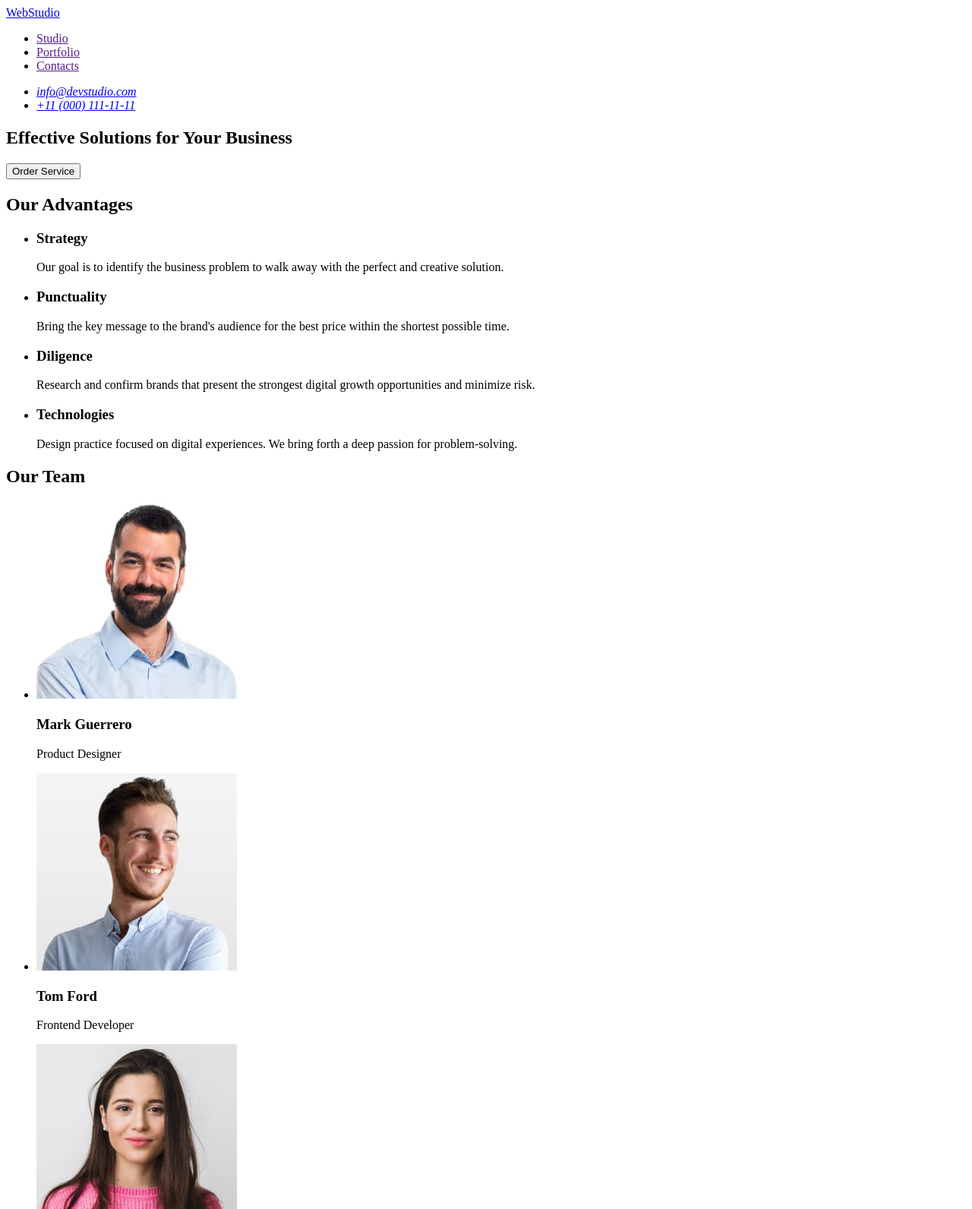
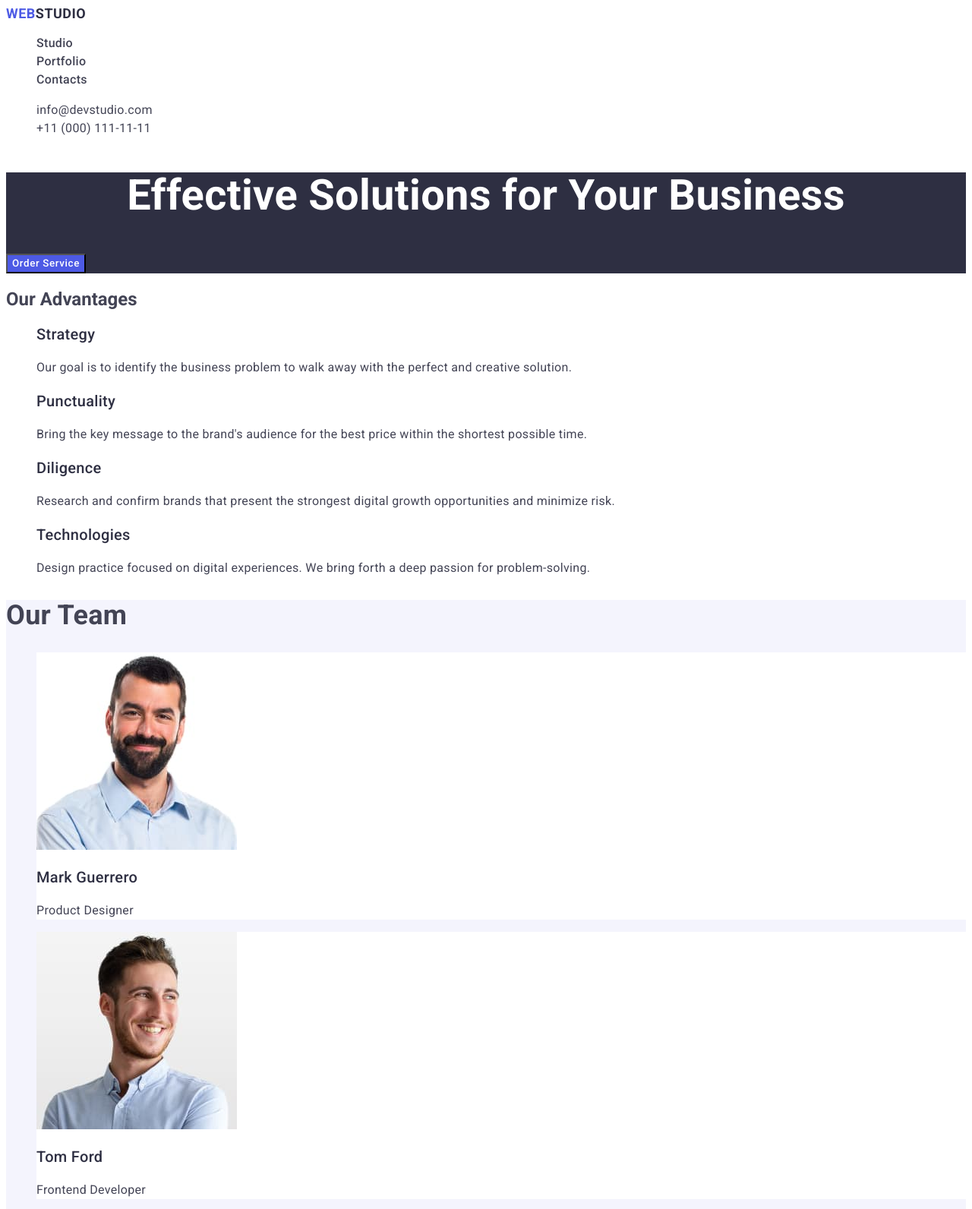
Before and after one commit to Merylly/goit-markup-hw-02, a plain HTML site: page index.html in a window 1280 px wide. Shown: the top 1592 px of the page at 76% size. Drawn offline with Linux system fonts and the light colour scheme.

Commit message:
add styles.css

```diff
--- /dev/null
+++ b/css/styles.css
@@ -0,0 +1,112 @@
+:root {
+}
+
+body {
+  font-family: "Roboto", sans-serif;
+  color: #434455;
+  background-color: #ffffff;
+  font-size: 16px;
+  font-weight: 400;
+}
+
+a {
+  text-decoration: none;
+}
+
+ul {
+  list-style-type: none;
+}
+
+.logo {
+  font-family: "Raleway" sans-serif;
+  color: #4d5ae5;
+  font-weight: 700;
+  font-size: 18px;
+  line-height: 1.16em;
+  letter-spacing: 0.03rem;
+  text-transform: uppercase;
+}
+
+.logo-accent {
+  color: #2e2f42;
+}
+
+.nav-link {
+  font-weight: 500;
+  line-height: 1.5em;
+  letter-spacing: 0.02rem;
+  color: inherit;
+}
+
+.address-link {
+  font-style: normal;
+  line-height: 1.5em;
+  letter-spacing: 0.02rem;
+  color: #434455;
+}
+
+.hero-section {
+  background-color: #2e2f42;
+}
+
+.hero-title {
+  font-size: 56px;
+  font-weight: 700;
+  line-height: 1.07143em;
+  letter-spacing: 0.02rem;
+  text-align: center;
+  color: #ffffff;
+}
+
+.hero-button {
+  font-family: "Roboto", sans-serif;
+  background-color: #4d5ae5;
+  font-weight: 500;
+  color: #ffffff;
+  line-height: 1.5em;
+  letter-spacing: 0.04rem;
+}
+
+.section-title {
+  font-size: 36px;
+  font-weight: 700;
+  line-height: 1.1111em;
+  letter-spacing: 0.02rem;
+  text-transform: capitalize;
+}
+
+.section-list-title {
+  font-size: 20px;
+  font-weight: 500;
+  line-height: 1.2em;
+  letter-spacing: 0.02rem;
+  color: #2e2f42;
+}
+
+.section-list-text {
+  font-weight: 400;
+  line-height: 1.5em;
+  letter-spacing: 0.02rem;
+}
+
+.team-section {
+  background-color: #f4f4fd;
+}
+
+.team-list {
+  background-color: #ffffff;
+}
+
+.footer {
+  background-color: #2e2f42;
+}
+
+.logo-accent-footer {
+  color: #f4f4fd;
+}
+
+.footer-text {
+  line-height: 1.5em;
+  letter-spacing: 0.02rem;
+  color: #f4f4fd;
+}
--- a/index.html
+++ b/index.html
@@ -4,119 +4,126 @@
     <meta charset="UTF-8" />
     <meta name="viewport" content="width=device-width, initial-scale=1.0" />
     <title>WebStudio</title>
+    <link rel="preconnect" href="https://fonts.googleapis.com" />
+    <link rel="preconnect" href="https://fonts.gstatic.com" crossorigin />
+    <link
+      href="https://fonts.googleapis.com/css2?family=Raleway:wght@700&family=Roboto:wght@400;500;700&display=swap"
+      rel="stylesheet"
+    />
+    <link rel="stylesheet" href="./css/styles.css" />
   </head>
   <body>
     <header>
       <nav>
-        <a href="./index.html">WebStudio</a>
+        <a class="logo" href="./index.html">Web<span class="logo-accent">Studio</span></a>
         <ul>
           <li>
-            <a href="">Studio</a>
+            <a class="nav-link" href="">Studio</a>
           </li>
           <li>
-            <a href="">Portfolio</a>
+            <a class="nav-link" href="">Portfolio</a>
           </li>
           <li>
-            <a href="">Contacts</a>
+            <a class="nav-link" href="">Contacts</a>
           </li>
         </ul>
       </nav>
       <address>
         <ul>
           <li>
-            <a href="mailto:info@devstudio.com">info@devstudio.com</a>
+            <a class="address-link" href="mailto:info@devstudio.com">info@devstudio.com</a>
           </li>
           <li>
-            <a href="tel:+110001111111">+11 (000) 111-11-11</a>
+            <a class="address-link" href="tel:+110001111111">+11 (000) 111-11-11</a>
           </li>
         </ul>
       </address>
     </header>
     <main>
-      <section>
-        <h1>Effective Solutions for Your Business</h1>
-        <button type="button">Order Service</button>
+      <section class="hero-section">
+        <h1 class="hero-title">Effective Solutions for Your Business</h1>
+        <button class="hero-button" type="button">Order Service</button>
       </section>
       <section>
         <h2>Our Advantages</h2>
         <ul>
           <li>
-            <h3>Strategy</h3>
-            <p>
+            <h3 class="section-list-title">Strategy</h3>
+            <p class="section-list-text">
               Our goal is to identify the business problem to walk away with the
               perfect and creative solution.
             </p>
           </li>
           <li>
-            <h3>Punctuality</h3>
-            <p>
+            <h3 class="section-list-title">Punctuality</h3>
+            <p class="section-list-text">
               Bring the key message to the brand's audience for the best price
               within the shortest possible time.
             </p>
           </li>
           <li>
-            <h3>Diligence</h3>
-            <p>
+            <h3 class="section-list-title">Diligence</h3>
+            <p class="section-list-text">
               Research and confirm brands that present the strongest digital
               growth opportunities and minimize risk.
             </p>
           </li>
           <li>
-            <h3>Technologies</h3>
-            <p>
+            <h3 class="section-list-title">Technologies</h3>
+            <p class="section-list-text">
               Design practice focused on digital experiences. We bring forth a
               deep passion for problem-solving.
             </p>
           </li>
         </ul>
       </section>
-      <section>
-        <h2>Our Team</h2>
+      <section class="team-section">
+        <h2 class="section-title">Our Team</h2>
         <ul>
-          <li>
+          <li class="team-list">
             <img
               src="./images/mark-guerrero.jpg"
               alt="Mark Guerrero"
               width="264"
               height="260"
             />
-            <h3>Mark Guerrero</h3>
-            <p>Product Designer</p>
+            <h3 class="section-list-title">Mark Guerrero</h3>
+            <p class="section-list-text">Product Designer</p>
           </li>
-          <li>
+          <li class="team-list">
             <img
               src="./images/tom-ford.jpg"
               alt="Tom Ford"
               width="264"
               height="260"
             />
-            <h3>Tom Ford</h3>
-            <p>Frontend Developer</p>
+            <h3 class="section-list-title">Tom Ford</h3>
+            <p class="section-list-text">Frontend Developer</p>
           </li>
-          <li>
+          <li class="team-list">
             <img
               src="./images/camila-garcia.jpg"
               alt="Camila Garcia"
               width="264"
               height="260"
             />
-            <h3>Camila Garcia</h3>
-            <p>Marketing</p>
+            <h3 class="section-list-title">Camila Garcia</h3>
+            <p class="section-list-text">Marketing</p>
           </li>
-          <li>
+          <li class="team-list">
             <img
               src="./images/daniel-wilson.jpg"
               alt="Daniel Wilson"
               width="264"
               height="260"
             />
-            <h3>Daniel Wilson</h3>
-            <p>UI Designer</p>
+            <h3 class="section-list-title">Daniel Wilson</h3>
+            <p class="section-list-text">UI Designer</p>
           </li>
         </ul>
       </section>
       <section>
-        <h2>Our Portfolio</h2>
+        <h2 class="section-title">Our Portfolio</h2>
         <ul>
           <li>
             <img
@@ -125,8 +132,8 @@
               width="360"
               height="300"
             />
-            <h3>Banking App</h3>
-            <p>App</p>
+            <h3 class="section-list-title">Banking App</h3>
+            <p class="section-list-text">App</p>
           </li>
           <li>
             <img
@@ -135,8 +142,8 @@
               width="360"
               height="300"
             />
-            <h3>Cashless Payment</h3>
-            <p>Marketing</p>
+            <h3 class="section-list-title">Cashless Payment</h3>
+            <p class="section-list-text">Marketing</p>
           </li>
           <li>
             <img
@@ -145,8 +152,8 @@
               width="360"
               height="300"
             />
-            <h3>Meditation App</h3>
-            <p>App</p>
+            <h3 class="section-list-title">Meditation App</h3>
+            <p class="section-list-text">App</p>
           </li>
           <li>
             <img
@@ -155,8 +162,8 @@
               width="360"
               height="300"
             />
-            <h3>Taxi Service</h3>
-            <p>Marketing</p>
+            <h3 class="section-list-title">Taxi Service</h3>
+            <p class="section-list-text">Marketing</p>
           </li>
           <li>
             <img
@@ -165,8 +172,8 @@
               width="360"
               height="300"
             />
-            <h3>Screen Illustrations</h3>
-            <p>Design</p>
+            <h3 class="section-list-title">Screen Illustrations</h3>
+            <p class="section-list-text">Design</p>
           </li>
           <li>
             <img
@@ -175,15 +182,15 @@
               width="360"
               height="300"
             />
-            <h3>Online Courses</h3>
-            <p>Marketing</p>
+            <h3 class="section-list-title">Online Courses</h3>
+            <p class="section-list-text">Marketing</p>
           </li>
         </ul>
       </section>
     </main>
-    <footer>
-      <a href="./index.html">WebStudio</a>
-      <p>
+    <footer class="footer">
+      <a class="logo" href="./index.html">Web<span class="logo-accent-footer">Studio</span></a>
+      <p class="footer-text">
         Increase the flow of customers and sales for your business with digital
         marketing & growth solutions.
       </p>
```
